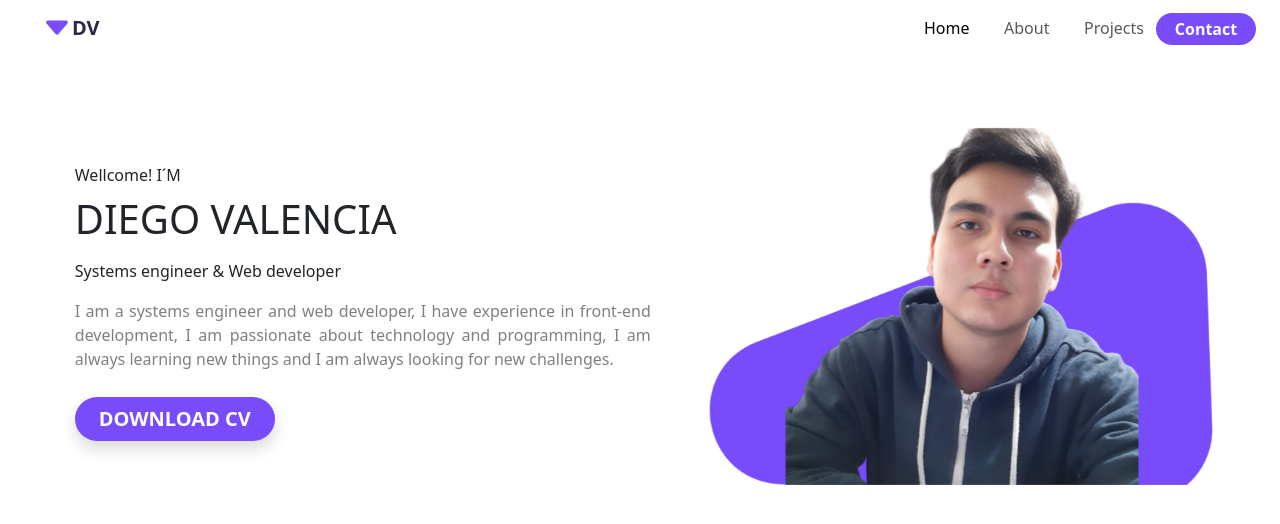
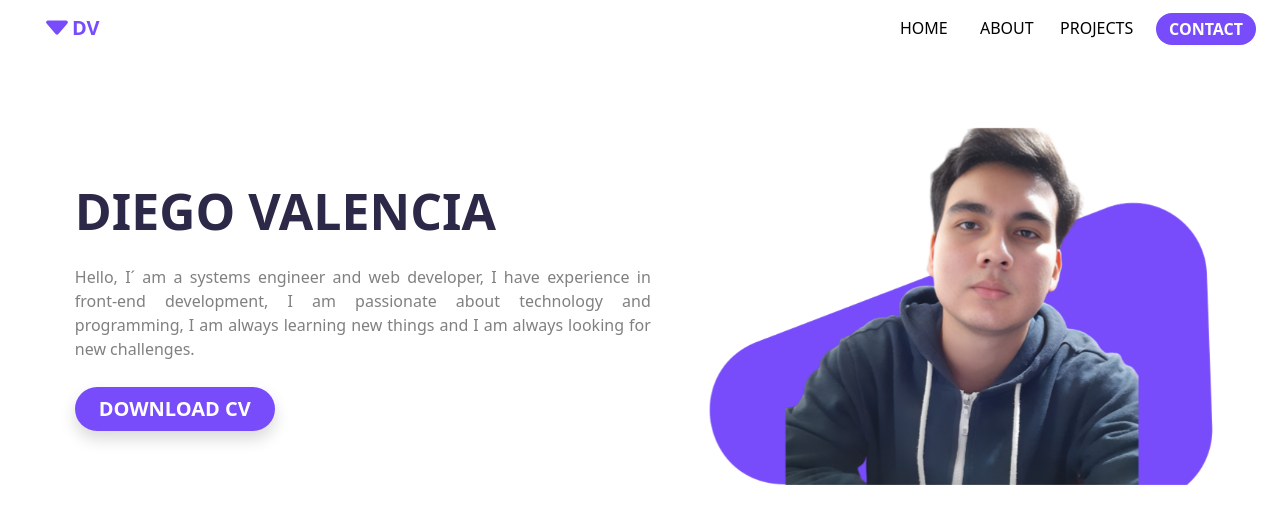
Before and after one commit to diego0043/portafolio, a React (Vite) app: page / in a window 1280 px wide. Shown: the top 524 px of the page. Built offline with nearby package versions, Linux system fonts and the light colour scheme.

Commit message:
home casi terminado

```diff
--- a/src/components/HomeContainer.jsx
+++ b/src/components/HomeContainer.jsx
@@ -7,18 +7,12 @@ export const HomeContainer = () => {
     <>
       <div className="row container-fluid home">
         <div className="col-sm-12 col-md-6 col-lg-6 col-xl-6 animate__animated animate__fadeInLeft container-fluid container-text-home">
-          <div className="row">
-            <span>Wellcome! I´M</span>
-          </div>
           <div className="row mt-2">
-            <h1>DIEGO VALENCIA</h1>
-          </div>
-          <div className="row mt-2">
-            <span>Systems engineer & Web developer</span>
+            <h1 className="text-title-home">DIEGO VALENCIA</h1>
           </div>
           <div className="row mt-3 text-p-home">
             <p>
-              I am a systems engineer and web developer, I have experience in
+              Hello, I´ am a systems engineer and web developer, I have experience in
               front-end development, I am passionate about technology and
               programming, I am always learning new things and I am always
               looking for new challenges.
--- a/src/components/Navbar.jsx
+++ b/src/components/Navbar.jsx
@@ -23,7 +23,7 @@ export const Navbar = () => {
             className="navbar-brand btn-home-navbar d-block d-md-none d-lg-none d-xl-none"
             href="#"
           >
-             <svg
+            <svg
               xmlns="http://www.w3.org/2000/svg"
               width="30"
               height="30"
@@ -51,11 +51,21 @@ export const Navbar = () => {
           <ul className="navbar-nav me-4 mb-2 mb-lg-0">
             <li className="nav-item nav-item-widh">
               <button
-                className="nav-link  ms-lg-2 ms-sm-4 active"
+                className="nav-link  ms-lg-2 ms-sm-4"
                 aria-current="page"
                 href="#"
               >
-                Home
+                <svg
+                  xmlns="http://www.w3.org/2000/svg"
+                  width="30"
+                  height="30"
+                  fill="currentColor"
+                  class="me-3 d-sm-block d-md-none d-lg-none d-xl-none"
+                  viewBox="0 0 16 16"
+                >
+                  <path d="M6.5 14.5v-3.505c0-.245.25-.495.5-.495h2c.25 0 .5.25.5.5v3.5a.5.5 0 0 0 .5.5h4a.5.5 0 0 0 .5-.5v-7a.5.5 0 0 0-.146-.354L13 5.793V2.5a.5.5 0 0 0-.5-.5h-1a.5.5 0 0 0-.5.5v1.293L8.354 1.146a.5.5 0 0 0-.708 0l-6 6A.5.5 0 0 0 1.5 7.5v7a.5.5 0 0 0 .5.5h4a.5.5 0 0 0 .5-.5Z" />
+                </svg>
+                HOME
               </button>
             </li>
             <li className="nav-item nav-item-widh">
@@ -64,17 +74,50 @@ export const Navbar = () => {
                 aria-current="page"
                 href="#"
               >
-                About
+                <svg
+                  xmlns="http://www.w3.org/2000/svg"
+                  width="30"
+                  height="30"
+                  fill="currentColor"
+                  className="me-3 d-sm-block d-md-none d-lg-none d-xl-none"
+                  viewBox="0 0 16 16"
+                >
+                  <path d="M3 14s-1 0-1-1 1-4 6-4 6 3 6 4-1 1-1 1H3Zm5-6a3 3 0 1 0 0-6 3 3 0 0 0 0 6Z" />
+                </svg>
+                ABOUT
               </button>
             </li>
-            <li className="nav-item nav-item-widh">
-              <button className="nav-link ms-lg-2 ms-sm-4" href="#">
-                Projects
+            <li className="nav-item nav-item-widh me-4">
+              <button className="nav-link  ms-lg-2" href="#">
+                <svg
+                  xmlns="http://www.w3.org/2000/svg"
+                  width="30"
+                  height="30"
+                  fill="currentColor"
+                  className="me-3 d-sm-block d-md-none d-lg-none d-xl-none"
+                  viewBox="0 0 16 16"
+                >
+                  <path d="M5.854 4.854a.5.5 0 1 0-.708-.708l-3.5 3.5a.5.5 0 0 0 0 .708l3.5 3.5a.5.5 0 0 0 .708-.708L2.707 8l3.147-3.146zm4.292 0a.5.5 0 0 1 .708-.708l3.5 3.5a.5.5 0 0 1 0 .708l-3.5 3.5a.5.5 0 0 1-.708-.708L13.293 8l-3.147-3.146z" />
+                </svg>
+                PROJECTS
               </button>
             </li>
-            <li className="nav-item ">
-              <button className="nav-link ms-lg-2 ms-sm-4 btn-navbar-contact" href="#">
-                Contact
+            <li className="nav-item">
+              <button
+                className="nav-link ms-lg-2 ms-sm-4 btn-navbar-contact"
+                href="#"
+              >
+                <svg
+                  xmlns="http://www.w3.org/2000/svg"
+                  width="30"
+                  height="30"
+                  fill="currentColor"
+                  className="me-3 d-sm-block d-md-none d-lg-none d-xl-none"
+                  viewBox="0 0 16 16"
+                >
+                  <path d="M16 8c0 3.866-3.582 7-8 7a9.06 9.06 0 0 1-2.347-.306c-.584.296-1.925.864-4.181 1.234-.2.032-.352-.176-.273-.362.354-.836.674-1.95.77-2.966C.744 11.37 0 9.76 0 8c0-3.866 3.582-7 8-7s8 3.134 8 7zM4.5 5a.5.5 0 0 0 0 1h7a.5.5 0 0 0 0-1h-7zm0 2.5a.5.5 0 0 0 0 1h7a.5.5 0 0 0 0-1h-7zm0 2.5a.5.5 0 0 0 0 1h4a.5.5 0 0 0 0-1h-4z" />
+                </svg>
+                CONTACT
               </button>
             </li>
           </ul>
--- a/src/main.css
+++ b/src/main.css
@@ -4,13 +4,6 @@
 
 body {
   background-color: #fff;
-}
-
-.nav-item-widh {
-  display: flex;
-  align-items: center;
-  width: 80px;
-  text-align: left;
 }
 
 .navbar-brand-movil {
@@ -31,9 +24,14 @@ body {
 .btn-home-navbar {
   border: none;
   background-color: transparent;
-  color: #2c2847;
+  color: var(--color-primary);
   font-weight: bold;
   font-size: 20px;
+}
+
+.btn-home-navbar:hover {
+  color: var(--color-primary);
+  text-decoration: none;
 }
 
 .navbar-toggler:focus {
@@ -59,44 +57,18 @@ body {
 }
 
 .text-p-home {
-  font-weight: 500;
   color: gray;
   text-align: justify;
 }
 
-.btn-home-description {
-  background-color: var(--color-primary);
-  color: #fff;
-  border: none;
-  border-radius: 25px;
-  padding: 7px 15px;
-  font-weight: bold;
-  font-size: 20px;
-  margin-top: 10px;
-  width: 200px;
-}
+
 
 .icon-brand {
   color: var(--color-primary);
   margin-top: -3px;
 }
 
-.btn-navbar-contact {
-  background-color: var(--color-primary);
-  color: #fff;
-  border: none;
-  border-radius: 25px;
-  padding: 4px 20px;
-  font-weight: bold;
-  margin-top: 5px;
-  width: 100px;
-}
 
-.btn-navbar-contact:hover {
-  background-color: var(--color-primary);
-  color: #fff;
-
-}
 @media only screen and (max-width: 768px) {
   .container-text-home {
     display: block;
@@ -115,8 +87,59 @@ body {
   }
 
   .home {
-    margin-top: 80px;
+    margin-top: 50px;
   }
+
+  .text-title-home{
+    color: #2c2847;
+    font-weight: bold;
+    font-size: 50px;
+    margin-top: 10px;
+  }
+
+  .btn-home-description {
+    background-color: var(--color-primary);
+    color: #fff;
+    border: none;
+    border-radius: 25px;
+    padding: 7px 15px;
+    font-weight: bold;
+    font-size: 15px;
+    margin-top: 10px;
+    width: 170px;
+  }
+
+  .btn-navbar-contact {
+    font-weight: bold;
+    font-size: 17px;
+    align-items: center;
+    width: 80px;
+    text-align: left;
+    margin-left: 20px;
+    color: var(--color-primary);
+    width: 100%;
+  }
+
+  .btn-navbar-contact:hover {
+    width: 100%;
+    text-align: left;
+    color: var(--color-primary);
+  }
+
+  .nav-item-widh {
+    font-size: 20px;
+    font-weight: bold;
+    width: 100%;
+    text-align: left;
+    margin-left: 20px;
+    color: var(--color-primary);
+    width: 100%;
+  }
+
+  .nav-link {
+    color: var(--color-primary);
+  }
+
 }
 @media only screen and (min-width: 769px) {
   .container-text-home {
@@ -138,4 +161,51 @@ body {
   .home {
     margin-top: 100px;
   }
+
+  .text-title-home{
+    color: #2c2847;
+    font-weight: bold;
+    font-size: 50px;
+    margin-top: 10px;
+  }
+
+  .btn-home-description {
+    background-color: var(--color-primary);
+    color: #fff;
+    border: none;
+    border-radius: 25px;
+    padding: 7px 15px;
+    font-weight: bold;
+    font-size: 20px;
+    margin-top: 10px;
+    width: 200px;
+  }
+
+  .btn-navbar-contact {
+    background-color: var(--color-primary);
+    color: #fff !important;
+    border: none;
+    border-radius: 25px;
+    padding: 4px 20px;
+    font-weight: bold;
+    margin-top: 5px;
+    width: 100px;
+  }
+
+  .btn-navbar-contact:hover {
+    background-color: var(--color-primary);
+    color: #fff;
+  }
+
+  .nav-item-widh {
+    display: flex;
+    align-items: center;
+    width: 80px;
+    text-align: left;
+  }
+
+  .nav-link {
+    color: black;
+  }
+
 }
```
